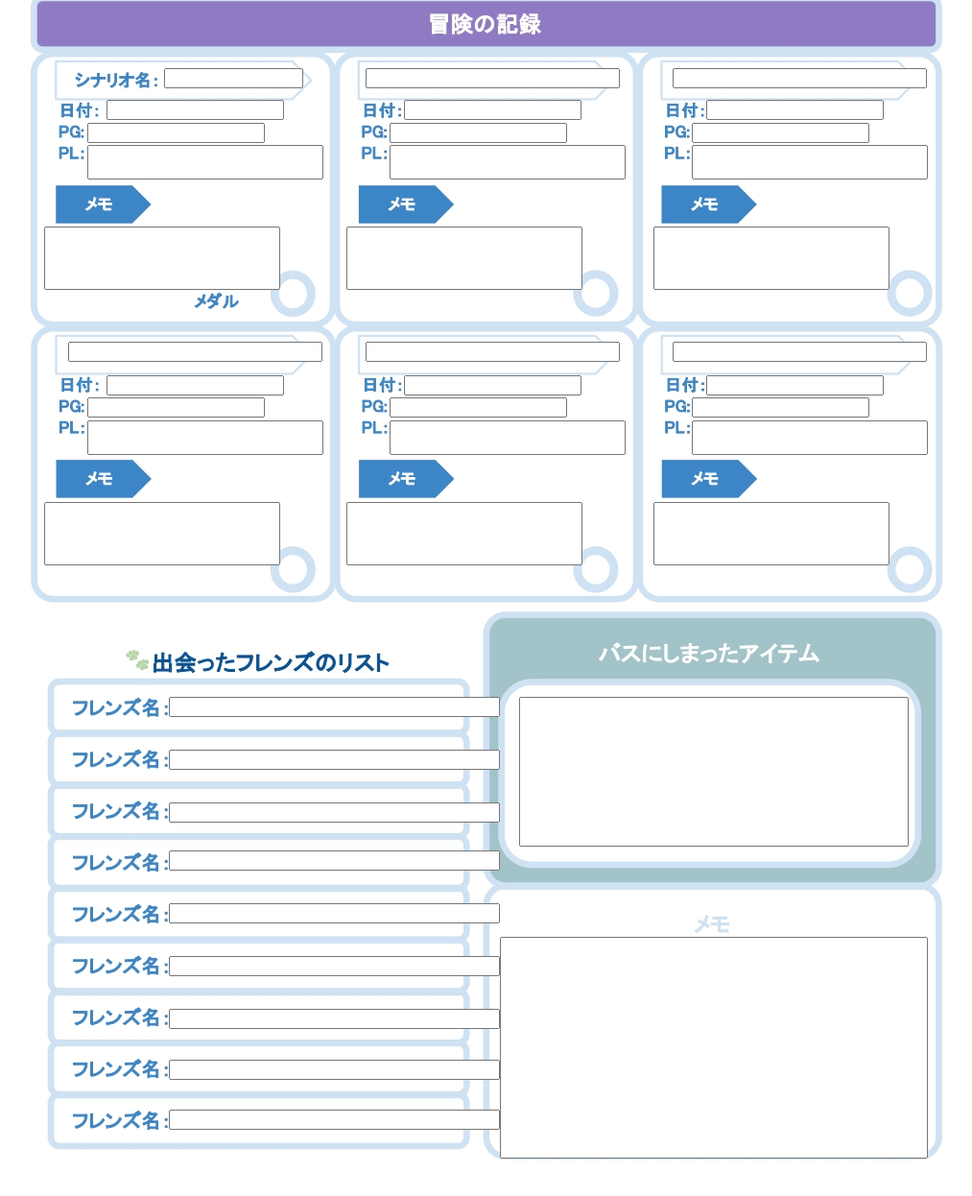
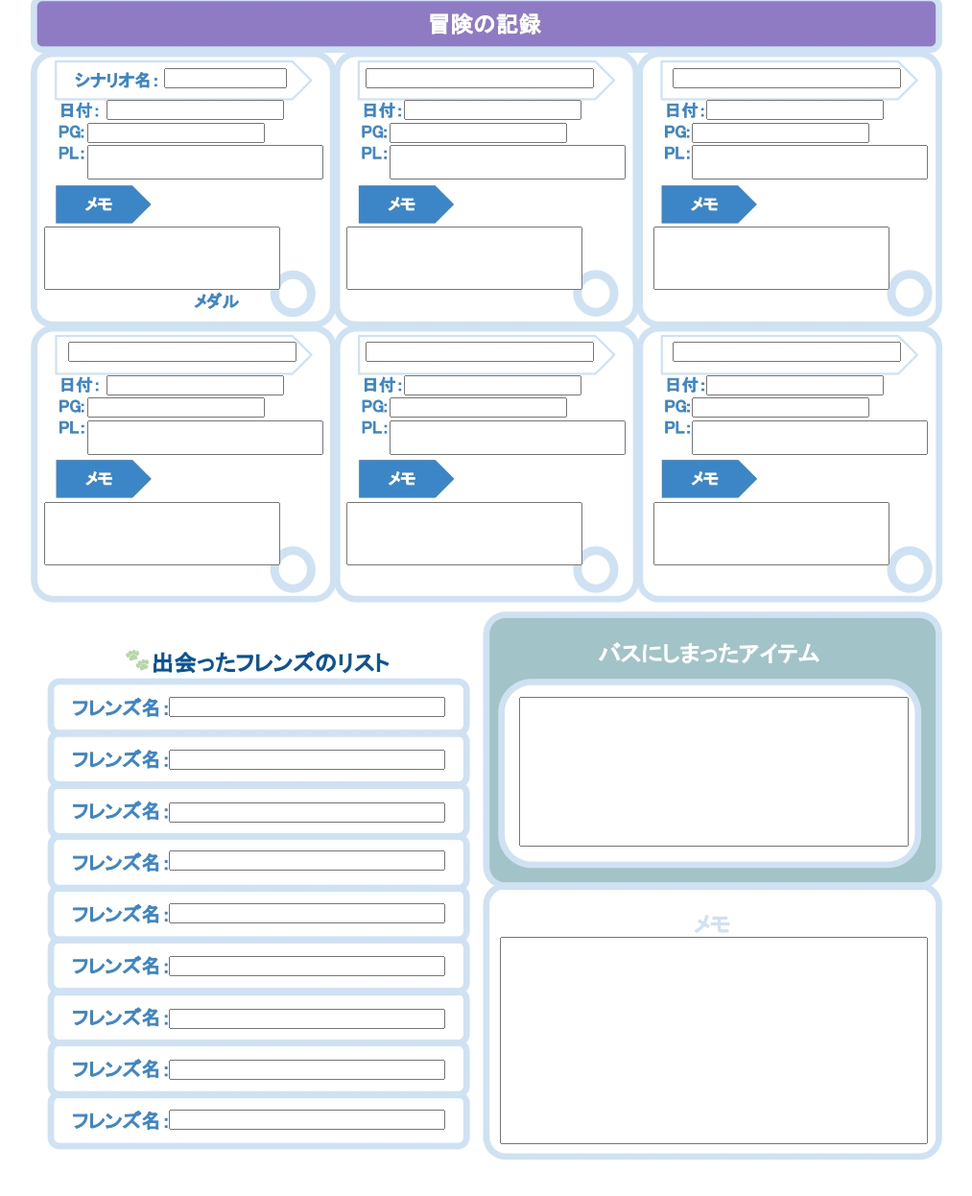
Before and after one commit to nisinosora/diary_sheet.github.io, a plain HTML site: page index.html in a window 1280 px wide. Shown: the part 434-1680 px from the top of the page at 96% size, without its empty margins (39-1052 px from the left). Drawn offline with nearby package versions, Linux system fonts and the light colour scheme.

Commit message:
layout smart phone

```diff
--- a/index.html
+++ b/index.html
@@ -39,7 +39,7 @@
     <div id="div_scenario_all">
       <div id="div_scenario1">
         <!--シナリオ1-->
-        <input type="text" name="scenario_name" id="scenario_name1" size="15" maxlength="9">
+        <input type="text" name="scenario_name" id="scenario_name1" maxlength="9" style="width: 120px;">
         <input type="text" name="scenario_date" id="scenario_date1" maxlength="11">
         <input type="text" name="scenario_pg" id="scenario_pg1" maxlength="11">
         <textarea name="scenario_pl" id="scenario_pl1" cols="30" rows="2" maxlength="32"></textarea>
@@ -47,7 +47,7 @@
       </div>
       <div id="div_scenario2">
         <!--シナリオ2-->
-        <input type="text" name="scenario_name" id="scenario_name2" size="30" maxlength="16">
+        <input type="text" name="scenario_name" id="scenario_name2" style="width: 230px;" maxlength="16">
         <input type="text" name="scenario_date" id="scenario_date2" maxlength="11">
         <input type="text" name="scenario_pg" id="scenario_pg2" maxlength="11">
         <textarea name="scenario_pl" id="scenario_pl2" cols="30" rows="2" maxlength="32"></textarea>
@@ -55,7 +55,7 @@
       </div>
       <div id="div_scenario3">
         <!--シナリオ3-->
-        <input type="text" name="scenario_name" id="scenario_name3" size="30" maxlength="16">
+        <input type="text" name="scenario_name" id="scenario_name3" style="width: 230px;" maxlength="16">
         <input type="text" name="scenario_date" id="scenario_date3" maxlength="11">
         <input type="text" name="scenario_pg" id="scenario_pg3" maxlength="11">
         <textarea name="scenario_pl" id="scenario_pl3" cols="30" rows="2" maxlength="32"></textarea>
@@ -63,7 +63,7 @@
       </div>
       <div id="div_scenario4">
         <!--シナリオ4-->
-        <input type="text" name="scenario_name" id="scenario_name4" size="30" maxlength="16">
+        <input type="text" name="scenario_name" id="scenario_name4" style="width: 230px;" maxlength="16">
         <input type="text" name="scenario_date" id="scenario_date4" maxlength="11">
         <input type="text" name="scenario_pg" id="scenario_pg4" maxlength="11">
         <textarea name="scenario_pl" id="scenario_pl4" cols="30" rows="2" maxlength="32"></textarea>
@@ -71,7 +71,7 @@
       </div>
       <div id="div_scenario5">
         <!--シナリオ5-->
-        <input type="text" name="scenario_name" id="scenario_name5" size="30" maxlength="16">
+        <input type="text" name="scenario_name" id="scenario_name5" style="width: 230px;" maxlength="16">
         <input type="text" name="scenario_date" id="scenario_date5" maxlength="11">
         <input type="text" name="scenario_pg" id="scenario_pg5" maxlength="11">
         <textarea name="scenario_pl" id="scenario_pl5" cols="30" rows="2" maxlength="32"></textarea>
@@ -79,7 +79,7 @@
       </div>
       <div id="div_scenario6">
         <!--シナリオ6-->
-        <input type="text" name="scenario_name" id="scenario_name6" size="30" maxlength="16">
+        <input type="text" name="scenario_name" id="scenario_name6" style="width: 230px;" maxlength="16">
         <input type="text" name="scenario_date" id="scenario_date6" maxlength="11">
         <input type="text" name="scenario_pg" id="scenario_pg6" maxlength="11">
         <textarea name="scenario_pl" id="scenario_pl6" cols="30" rows="2" maxlength="32"></textarea>
@@ -89,15 +89,15 @@
 
     <div id="div_friends_list">
       <!--出会ったフレンズリスト-->
-      <input type="text" name="friend" id="friend1" class="frineds_list main" size="40" maxlength="21">
-      <input type="text" name="friend" id="friend2" class="frineds_list main" size="40" maxlength="21">
-      <input type="text" name="friend" id="friend3" class="frineds_list main" size="40" maxlength="21">
-      <input type="text" name="friend" id="friend4" class="frineds_list main" size="40" maxlength="21">
-      <input type="text" name="friend" id="friend5" class="frineds_list main" size="40" maxlength="21">
-      <input type="text" name="friend" id="friend6" class="frineds_list main" size="40" maxlength="21">
-      <input type="text" name="friend" id="friend7" class="frineds_list main" size="40" maxlength="21">
-      <input type="text" name="friend" id="friend8" class="frineds_list main" size="40" maxlength="21">
-      <input type="text" name="friend" id="friend9" class="frineds_list main" size="40" maxlength="21">
+      <input type="text" name="friend" id="friend1" class="frineds_list main" style="width: 280px;" maxlength="21">
+      <input type="text" name="friend" id="friend2" class="frineds_list main" style="width: 280px;" maxlength="21">
+      <input type="text" name="friend" id="friend3" class="frineds_list main" style="width: 280px;" maxlength="21">
+      <input type="text" name="friend" id="friend4" class="frineds_list main" style="width: 280px;" maxlength="21">
+      <input type="text" name="friend" id="friend5" class="frineds_list main" style="width: 280px;" maxlength="21">
+      <input type="text" name="friend" id="friend6" class="frineds_list main" style="width: 280px;" maxlength="21">
+      <input type="text" name="friend" id="friend7" class="frineds_list main" style="width: 280px;" maxlength="21">
+      <input type="text" name="friend" id="friend8" class="frineds_list main" style="width: 280px;" maxlength="21">
+      <input type="text" name="friend" id="friend9" class="frineds_list main" style="width: 280px;" maxlength="21">
     </div>
 
 
@@ -105,7 +105,7 @@
     <textarea name="buss" id="buss" cols="50" rows="10" maxlength="289"></textarea>
 
     <!--メモ-->
-    <textarea name="memo" id="memo" cols="55" rows="15" maxlength="479"></textarea>
+    <textarea name="memo" id="memo" cols="55" rows="15" maxlength="479" style="height: 210px;"></textarea>
   </div>
   <br>
   <div id="canvas_image">
```
